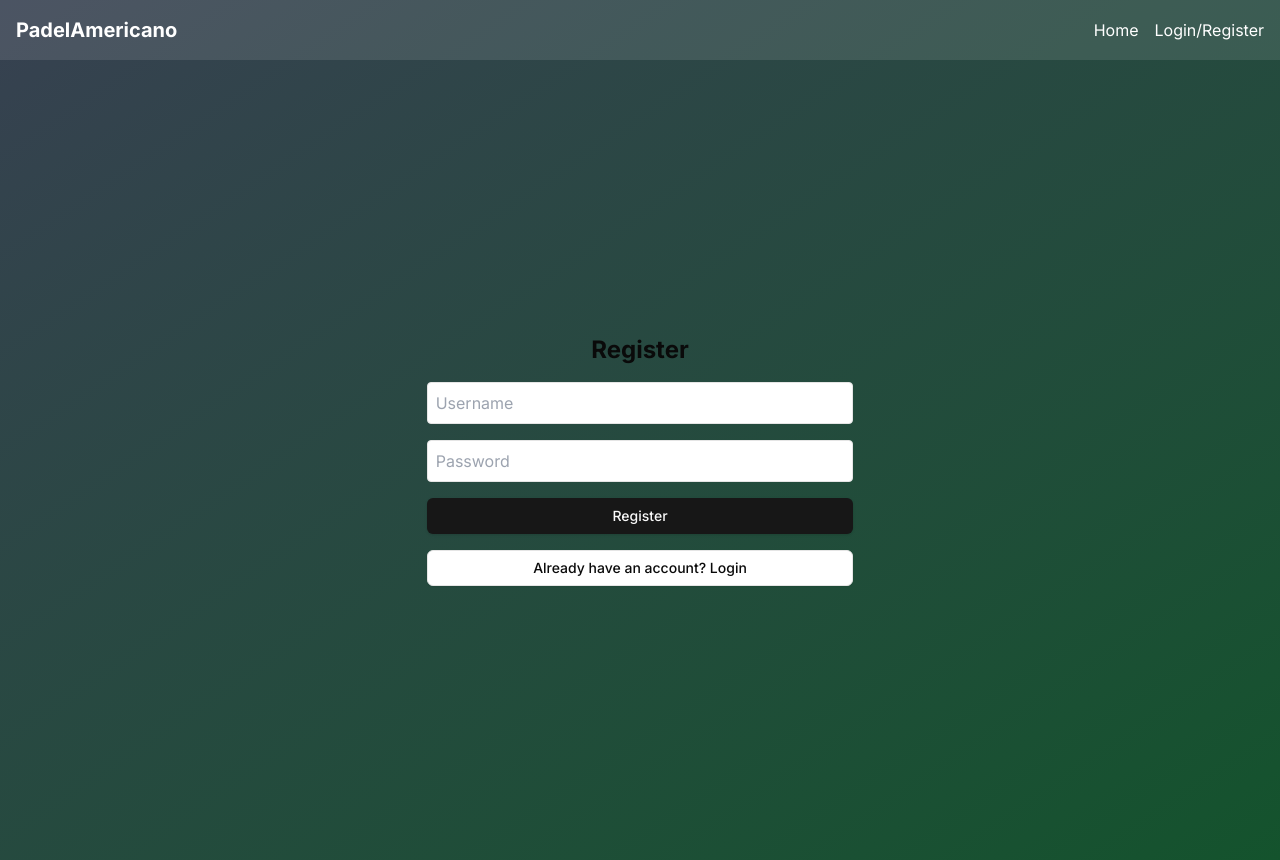
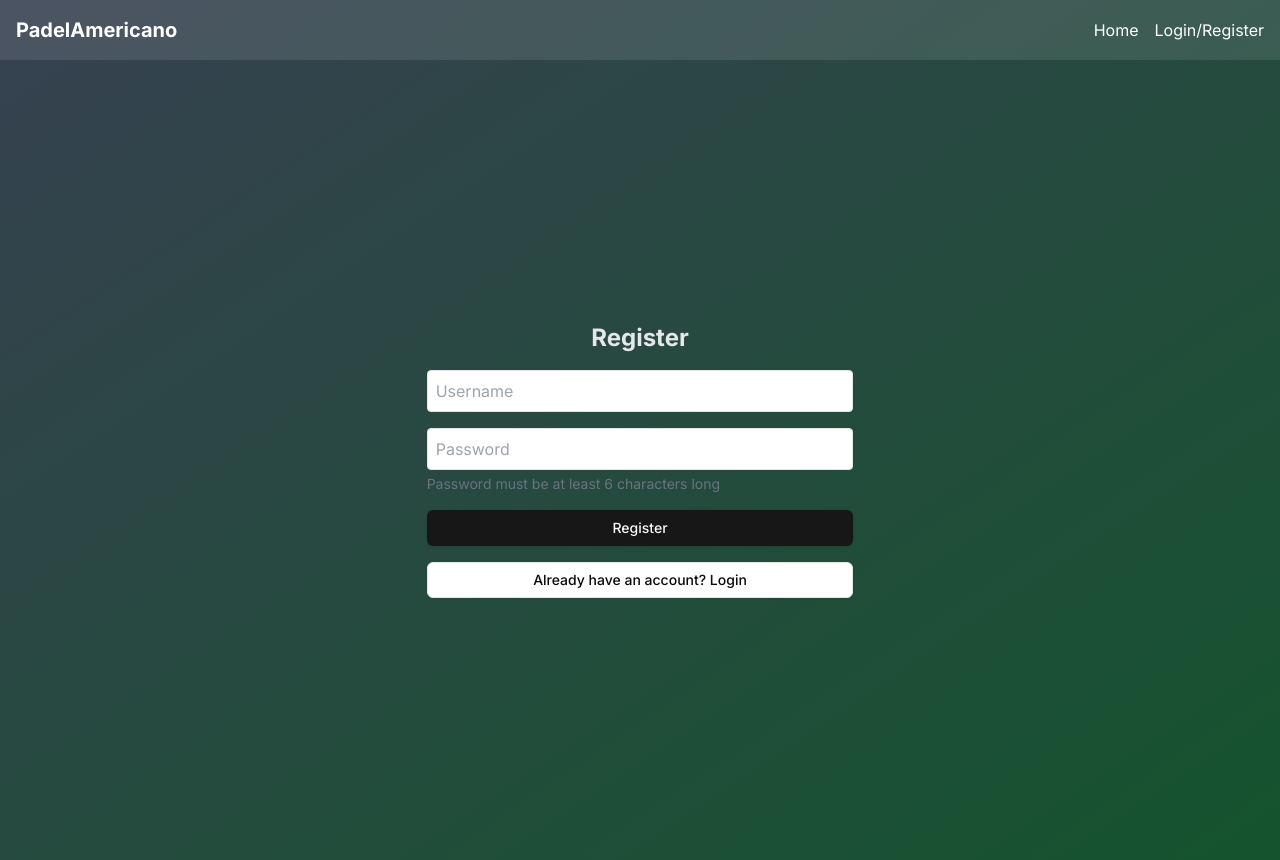
Before and after one commit to AndreasHoegh/mexicano-padel, a Next.js app: page /register in a window 1280 px wide. Built offline with nearby package versions, Linux system fonts and the light colour scheme.

Commit message:
password length

```diff
--- a/components/auth/LoginForm.tsx
+++ b/components/auth/LoginForm.tsx
@@ -60,7 +60,7 @@ export default function LoginForm({ onSwitch }: { onSwitch: () => void }) {
   return (
     <div className="flex justify-center items-center min-h-screen">
       <div className="space-y-4 w-2/3 md:w-1/3">
-        <h2 className="text-2xl font-bold text-center">Login</h2>
+        <h2 className="text-2xl font-bold text-center text-gray-200">Login</h2>
         <form onSubmit={handleSubmit} className="space-y-4">
           {error && <div className="text-red-500 text-center">{error}</div>}
           <input
--- a/components/auth/RegisterForm.tsx
+++ b/components/auth/RegisterForm.tsx
@@ -13,6 +13,12 @@ export default function RegisterForm({ onSwitch }: { onSwitch: () => void }) {
   const handleSubmit = async (e: React.FormEvent) => {
     e.preventDefault();
     setError("");
+
+    // Password validation
+    if (password.length < 6) {
+      setError("Password must be at least 6 characters long");
+      return;
+    }
 
     try {
       console.log("Sending registration request:", { username, password });
@@ -58,7 +64,9 @@ export default function RegisterForm({ onSwitch }: { onSwitch: () => void }) {
   return (
     <div className="flex justify-center items-center min-h-screen">
       <div className="space-y-4 w-2/3 md:w-1/3">
-        <h2 className="text-2xl font-bold text-center">Register</h2>
+        <h2 className="text-2xl font-bold text-center text-gray-200">
+          Register
+        </h2>
         <form onSubmit={handleSubmit} className="space-y-4">
           {error && <div className="text-red-500 text-center">{error}</div>}
           <input
@@ -67,14 +75,21 @@ export default function RegisterForm({ onSwitch }: { onSwitch: () => void }) {
             onChange={(e) => setUsername(e.target.value)}
             placeholder="Username"
             className="w-full p-2 border rounded"
+            required
           />
+          <div className="space-y-1">
             <input
               type="password"
               value={password}
               onChange={(e) => setPassword(e.target.value)}
               placeholder="Password"
               className="w-full p-2 border rounded"
+              required
             />
+            <p className="text-sm text-gray-500">
+              Password must be at least 6 characters long
+            </p>
+          </div>
           <Button type="submit" className="w-full">
             Register
           </Button>
```
Lines whose indentation alone changed are shown as unchanged.
